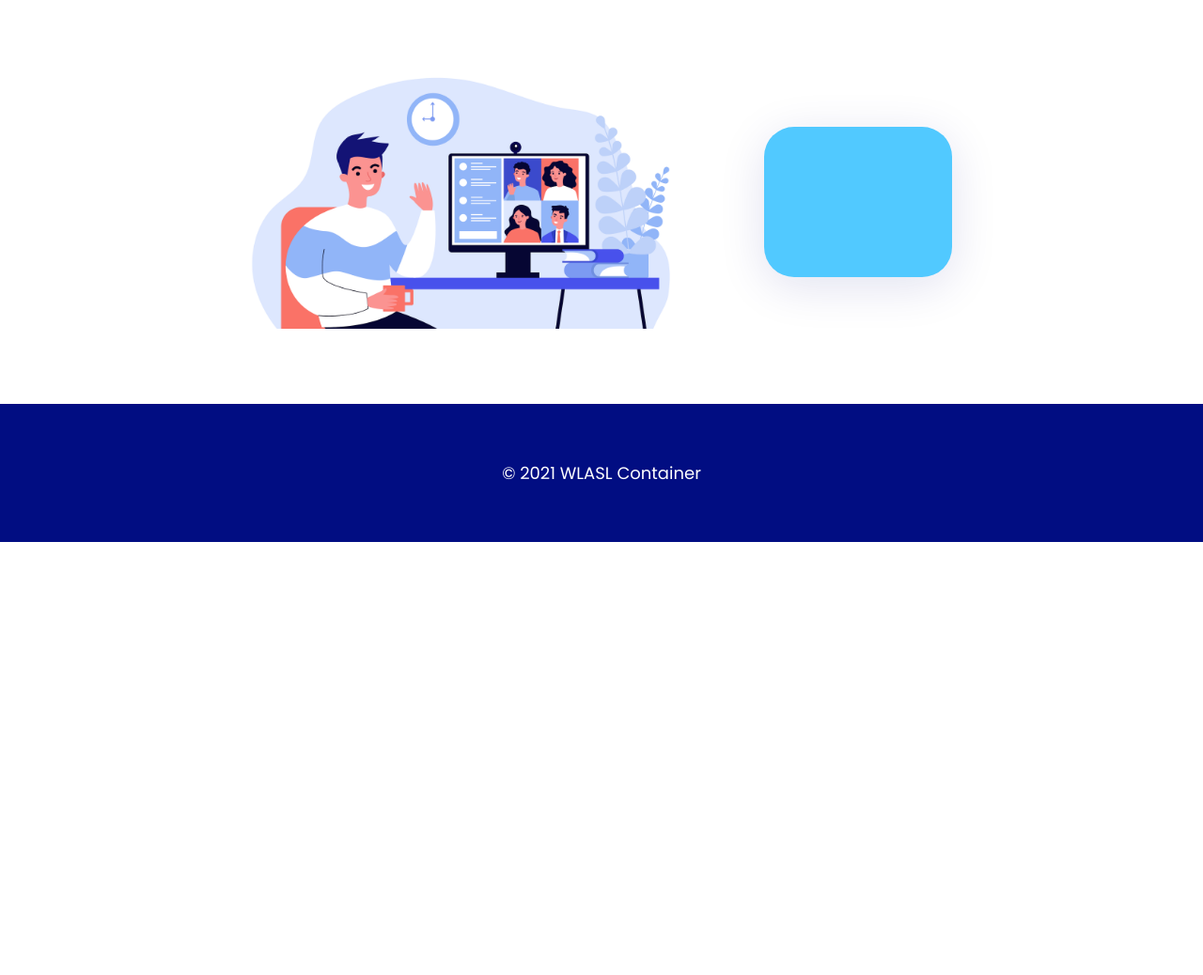
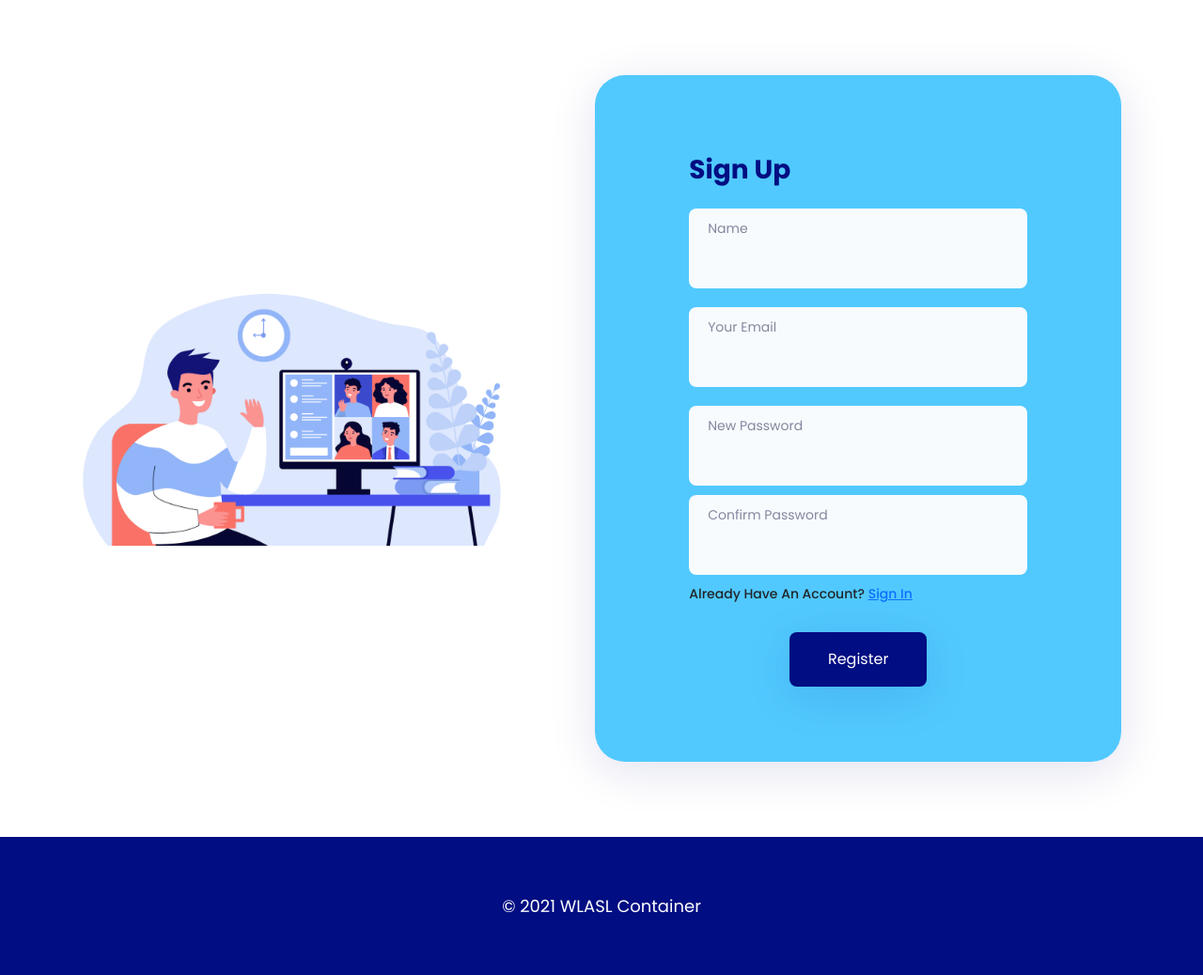
Before and after one commit to Vikraantnegi/SignLanguagePlatform, a Flask app: page /register in a window 1280 px wide. Shown: the part 104-1142 px from the top of the page at 94% size. Before the commit the page ends 681 px from the top, so only its background shows below. Run offline with Flask 2, Linux system fonts and the light colour scheme; some libraries are stand-ins or nearby versions.

Commit message:
Register Form

```diff
--- a/templates/register.html
+++ b/templates/register.html
@@ -4,7 +4,70 @@
         <div class="loginComponent">
             <img src="{{ url_for('static', filename='register.png') }}" class="landingPage__loginImage" alt="Login Image" />
             <div class="registerForm">
-
+                <form method="POST" action="">
+                    {{ form.hidden_tag() }}
+                    <fieldset class="form-group mb20">
+                        <p class="loginHead mb20">Sign Up</p>
+                        <div class="form-group formGroup mb20">
+                            {{ form.name.label(class="form-control-label formGroupLabel") }}
+                            {% if form.name.errors %}
+                                {{ form.name(class="form-control formGroupInput form-control-lg is-invalid") }}
+                                <div class="invalid-feedback">
+                                    {% for error in form.name.errors %}
+                                        <span>{{ error }}</span>
+                                    {% endfor %}
+                                </div>
+                            {% else %}
+                                {{ form.name(class="form-control formGroupInput form-control-lg") }}
+                            {% endif %}
+                        </div>
+                        <div class="form-group formGroup mb20">
+                            {{ form.email.label(class="form-control-label formGroupLabel") }}
+                            {% if form.email.errors %}
+                                {{ form.email(class="form-control formGroupInput form-control-lg is-invalid") }}
+                                <div class="invalid-feedback">
+                                    {% for error in form.email.errors %}
+                                        <span>{{ error }}</span>
+                                    {% endfor %}
+                                </div>
+                            {% else %}
+                                {{ form.email(class="form-control formGroupInput form-control-lg") }}
+                            {% endif %}
+                        </div>
+                        <div class="form-group formGroup mb10">
+                            {{ form.password.label(class="form-control-label formGroupLabel") }}
+                            {% if form.password.errors %}
+                                {{ form.password(class="form-control formGroupInput form-control-lg is-invalid") }}
+                                <div class="invalid-feedback">
+                                    {% for error in form.password.errors %}
+                                        <span>{{ error }}</span>
+                                    {% endfor %}
+                                </div>
+                            {% else %}
+                                {{ form.password(class="form-control formGroupInput form-control-lg") }}
+                            {% endif %}
+                        </div>
+                        <div class="form-group formGroup mb10">
+                            {{ form.cnfrm_password.label(class="form-control-label formGroupLabel") }}
+                            {% if form.cnfrm_password.errors %}
+                                {{ form.cnfrm_password(class="form-control formGroupInput form-control-lg is-invalid") }}
+                                <div class="invalid-feedback">
+                                    {% for error in form.cnfrm_password.errors %}
+                                        <span>{{ error }}</span>
+                                    {% endfor %}
+                                </div>
+                            {% else %}
+                                {{ form.cnfrm_password(class="form-control formGroupInput form-control-lg") }}
+                            {% endif %}
+                        </div>
+                        <div class="formCheckLabel mb10">
+                            Already Have An Account? <a class="ml-2" href="/login">Sign In</a>
+                        </div>
+                    </fieldset>
+                    <div class="submitButton flexRow">
+                        {{ form.submit(class="btn grow1 submitButtonForm") }}
+                    </div>
+                </form>
             </div>
         </div>
     </main>
```
